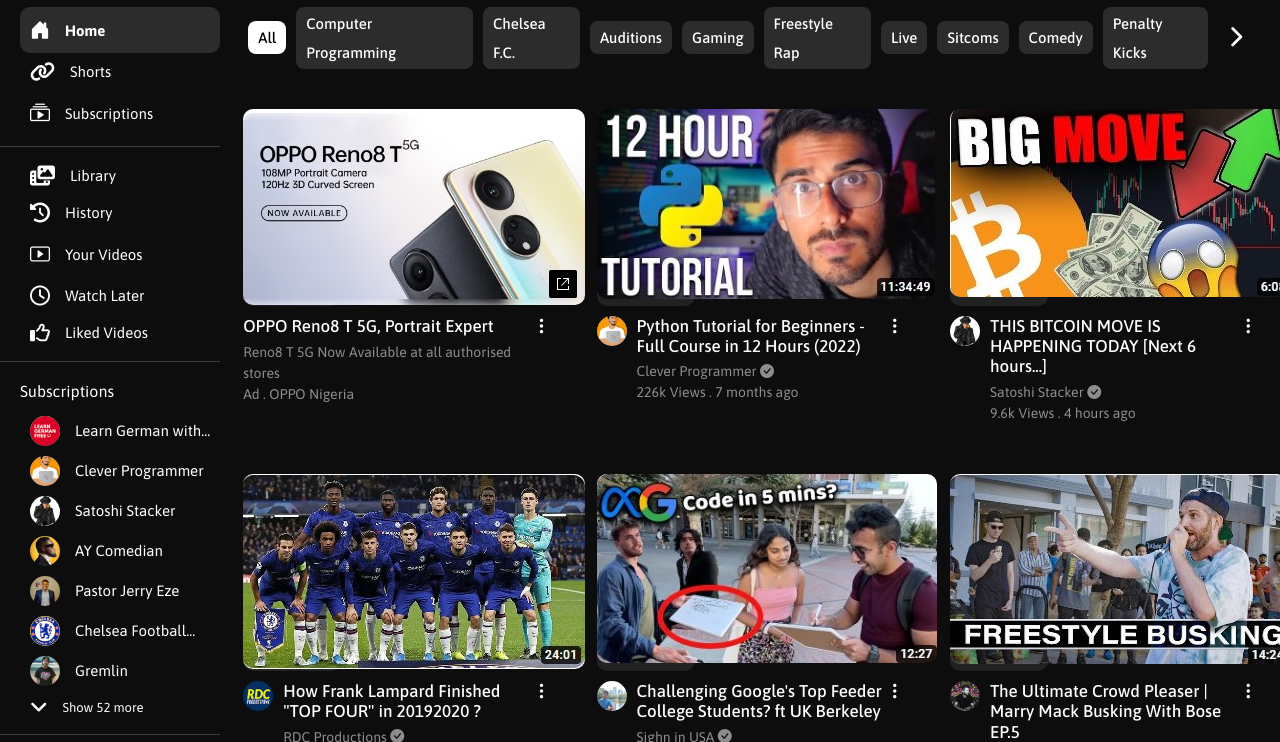
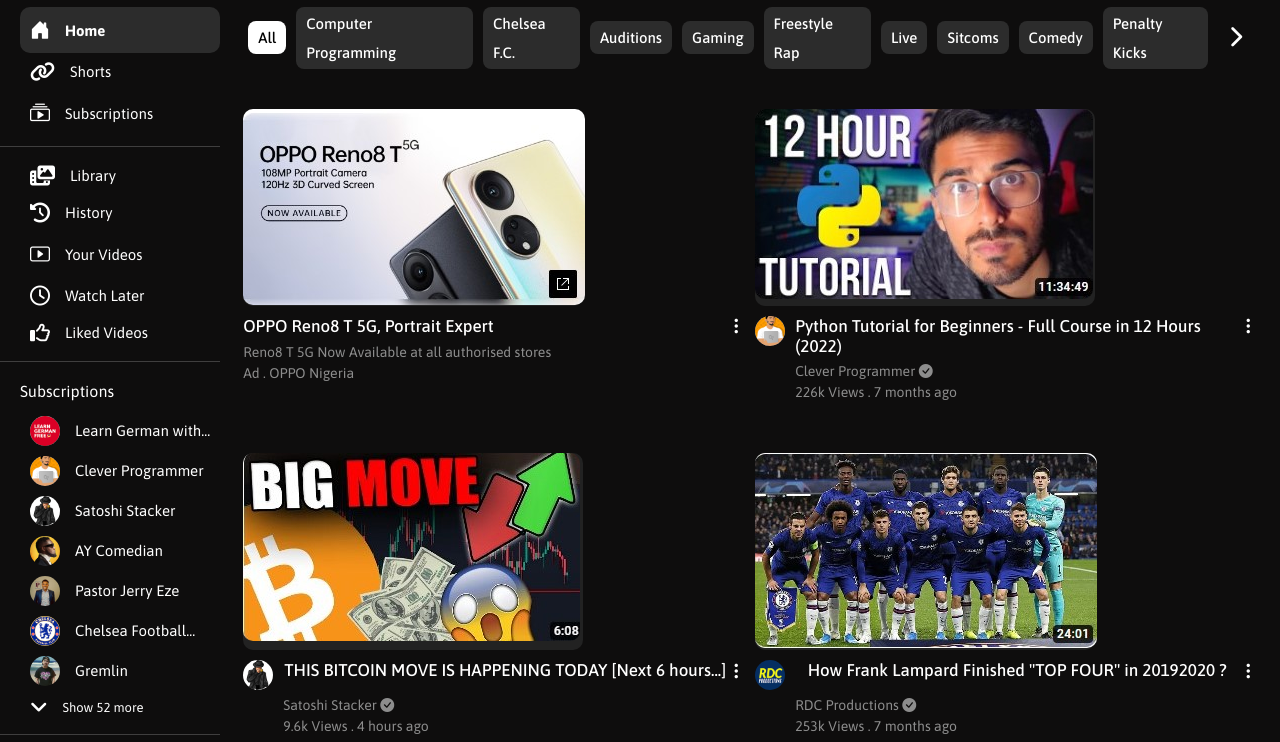
Before and after one commit to Zubykings/My-YouTube-Clone, a plain HTML site: page index.html in a window 1280 px wide. Shown: the part 67-809 px from the top of the page. Drawn offline with nearby package versions, Linux system fonts and the light colour scheme.

Commit message:
Update style.css

```diff
--- a/style.css
+++ b/style.css
@@ -9,7 +9,13 @@ body {
     font-family: 'Asap', sans-serif;
     line-height: 1.8;
 }
-
+::-webkit-scrollbar {
+    width: 7px;
+}
+::-webkit-scrollbar-thumb {
+    background: #3f3e3e;
+    border-radius: 20px;
+}
 .sub-body {
     position: relative;
 }
@@ -156,6 +162,7 @@ li {
     left: 0;
     top: 4rem;
     z-index: 50;
+    padding-right: 10px;
 }
 .sidebar:hover {
     overflow-y: scroll;
@@ -304,12 +311,13 @@ footer ul li a {
     padding-top: 20px;
     display: flex;
     flex-flow: row wrap;
-    flex: 0 0 30%;
     justify-content: space-between;
     z-index: 70;
 }
 .video-content {
-    width: 30%;
+    flex-grow: 1;
+    flex-basis: 340px;
+    width: 340px;
     margin: 10px 10px 10px 0;
     padding-bottom: 20px;
 }
@@ -320,7 +328,7 @@ footer ul li a {
 .img-container {
     background: #222222;
     height: 197px;
-    width: 32%;
+    width: 340px;
     border-radius: 10px;
     margin: 10px 10px 10px 0;
 }
@@ -337,6 +345,7 @@ footer ul li a {
     justify-content: space-between;
     font-size: 17px;
     line-height: 1.2;
+    width: 100%;
 }
 .main-title p {
     font-weight: 500;
```
